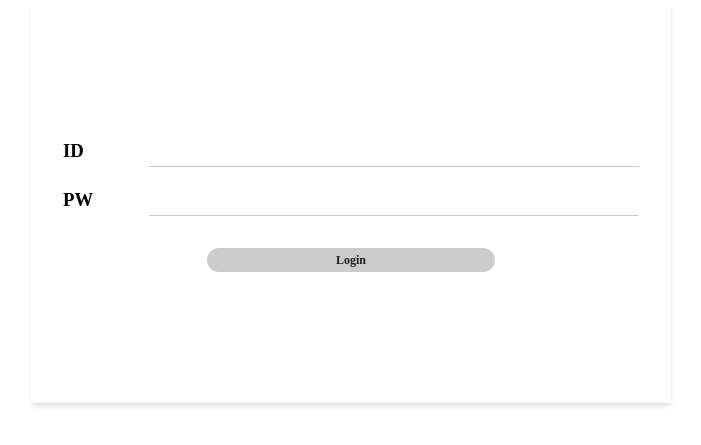
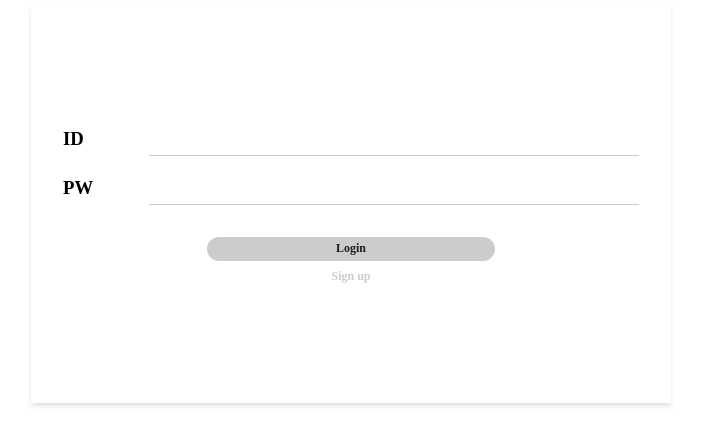
Before and after one commit to wjdgus1122/login, a plain HTML site: page app.html in a window 1280 px wide. Shown: the part 197-642 px from the top of the page, without its empty margins (289-990 px from the left). Drawn offline with Linux system fonts and the light colour scheme.

Commit message:
login css change

```diff
--- a/app.css
+++ b/app.css
@@ -52,6 +52,26 @@ input{
     font-weight: 900;
     text-align: center;
     margin-top: 1rem;
+    cursor: pointer;
+    transition: 0.5s;
+}
+
+.btn:hover{
+    background-color: #1d1d1d;
+    color: #fff;
+}
+
+.SignUpBtn{
+    font-size: 12px;
+    color: #ccc;
+    text-align: end;
+    margin-top: 0.5rem;
+    cursor: pointer;
+    transition: 0.5s;
+}
+
+.SignUpBtn:hover{
+    color: #1d1d1d;
 }
 
 /* .id{
--- a/app.html
+++ b/app.html
@@ -19,6 +19,7 @@
                 <input type="password" class="pw"/>
             </div>
             <button class="btn">Login</button>
+            <h3 class="SignUpBtn">Sign up</h3>
         </div>
     </div>
 </body>
```
